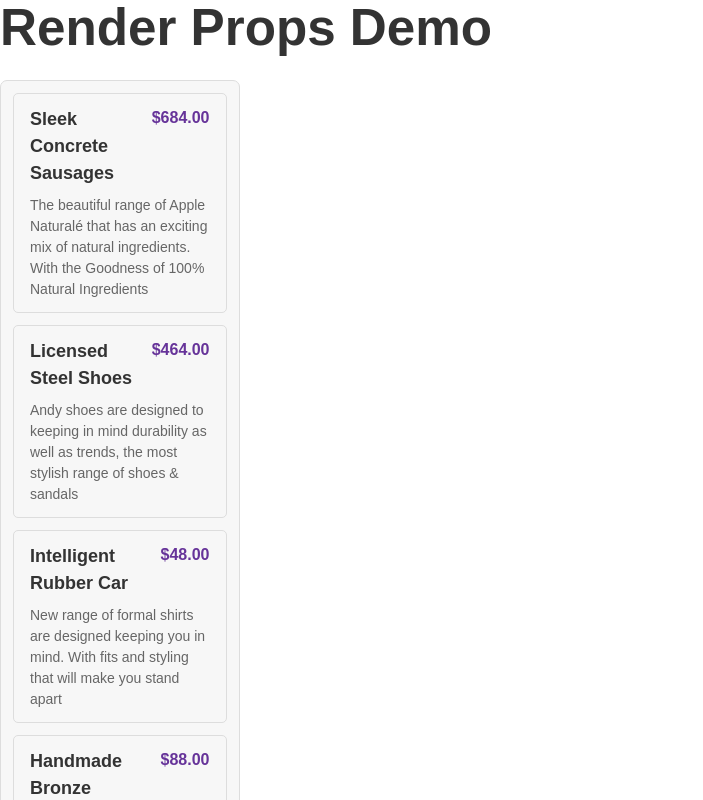
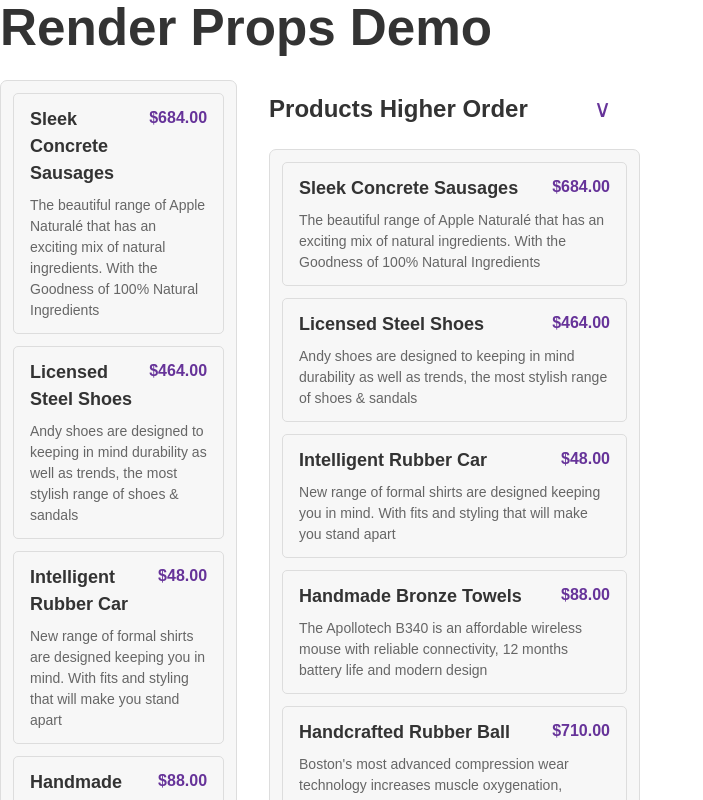
Before and after one commit to TonmoyZohani/react-patterns, a React (Vite) app: page / in a window 1280 px wide. Shown: the top 800 px of the page, without its empty margins (0-703 px from the left). Built offline with nearby package versions, Linux system fonts and the light colour scheme.

Commit message:
Impelement higher order fun

```diff
--- a/src/App.jsx
+++ b/src/App.jsx
@@ -1,6 +1,7 @@
 import { useState } from "react";
 import { faker } from "@faker-js/faker";
 import "./App.css";
+import withToggles from "./HOC";
 
 const products = Array.from({ length: 20 }, () => {
   return {
@@ -75,8 +76,7 @@ function List({ title, items, render }) {
 }
 
 export default function App() {
-
-  // const ProductListWithToggles = witht
+  const ProductListWithToggles = withToggles(ProductList); // Send the productlist into the Higher order fun
 
   return (
     <div>
@@ -100,6 +100,7 @@ export default function App() {
         /> */}
         <div className="col-2">
           <ProductList title="Products" items={products} />
+          <ProductListWithToggles title="Products Higher Order" items={products} />
         </div>
       </div>
     </div>
--- /dev/null
+++ b/src/HOC.jsx
@@ -0,0 +1,31 @@
+import { useState } from "react";
+
+export default function withToggles(WrappedComponent) {
+  return function List(props) {
+    const [isOpen, setIsOpen] = useState(true);
+    const [isCollapsed, setIsCollapsed] = useState(false);
+
+    const displayItems = isCollapsed ? props.items.slice(0, 3) : props.items;
+
+    function toggleOpen() {
+      setIsOpen((isOpen) => !isOpen);
+      setIsCollapsed(false);
+    }
+
+    return (
+      <div className="list-container">
+        <div className="heading">
+          <h2>{props.title}</h2>
+          <button onClick={toggleOpen}>
+            {isOpen ? <span>&or;</span> : <span>&and;</span>}
+          </button>
+        </div>
+        {isOpen && <WrappedComponent {...props} items={displayItems} />}
+
+        <button onClick={() => setIsCollapsed((isCollapsed) => !isCollapsed)}>
+          {isCollapsed ? `Show all ${props.items.length}` : "Show less"}
+        </button>
+      </div>
+    );
+  };
+}
```
Also changed, not shown: src/HOC.js (deleted).
